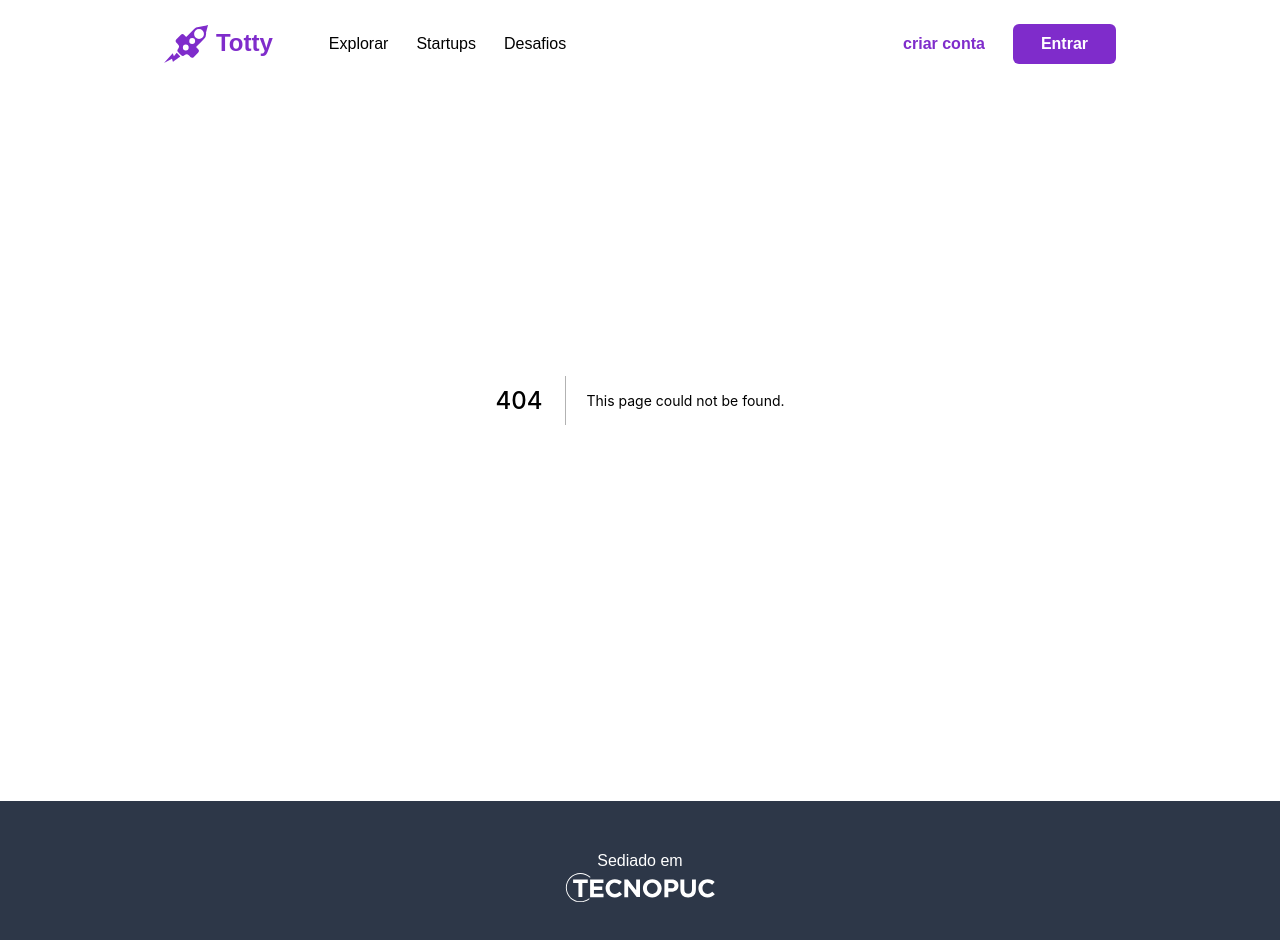
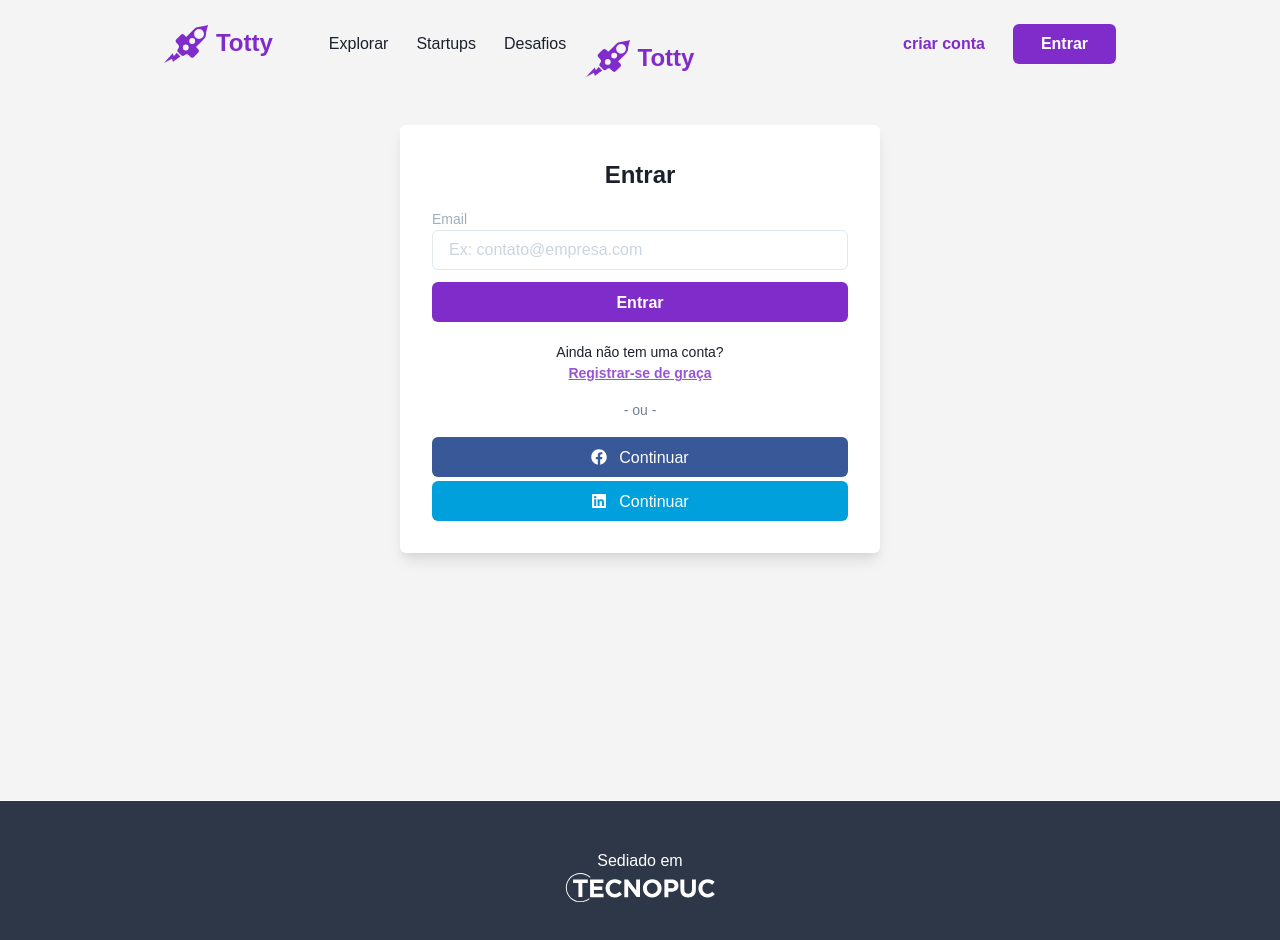
Before and after one commit to guigaribalde/totty-front, a Next.js app: page /account/signin in a window 1280 px wide. Before the commit this address had no page. Shown: the top 940 px of the page. Built offline with nearby package versions, Linux system fonts and the light colour scheme.

Commit message:
feat: account pages added

```diff
--- /dev/null
+++ b/src/pages/account/signin.tsx
@@ -0,0 +1,99 @@
+import { Box, Flex, Text } from '@chakra-ui/react'
+
+import Logo from '@assets/Logo'
+import { Input } from '@components/Input'
+import { Button } from '@components/Button'
+import { FaFacebook, FaLinkedin } from 'react-icons/fa'
+import { useRouter } from 'next/router'
+
+// Entrar
+export default function Signin() {
+  const router = useRouter()
+  function handleSignup() {
+    router.push('/account/signup')
+  }
+  return (
+    <Flex
+      h="100vh"
+      w="100"
+      direction="column"
+      align="center"
+      bgColor={{
+        base: 'white',
+        sm: '#F4F4F4',
+      }}
+    >
+      <Box top="0" padding="10">
+        <Logo />
+      </Box>
+      <Flex
+        shadow={{
+          base: 'none',
+          sm: 'lg',
+        }}
+        bgColor="white"
+        maxW="480px"
+        w="100%"
+        borderRadius="md"
+        m={{
+          base: '0',
+          sm: '2',
+        }}
+        p={{
+          base: '4',
+          sm: '8',
+        }}
+        align="center"
+        justify="center"
+        direction="column"
+      >
+        <Text fontWeight="semibold" fontSize="2xl">
+          Entrar
+        </Text>
+        <Box w="100%" mt="4" mb="3">
+          <Text fontSize="sm" color="gray.400">
+            Email
+          </Text>
+          <Input placeholder="Ex: contato@empresa.com" />
+        </Box>
+        <Button w="100%" mb="5">
+          Entrar
+        </Button>
+        <Box mx="auto" w="100%">
+          <Text textAlign="center" fontSize="sm">
+            Ainda não tem uma conta?
+          </Text>
+          <Text
+            textAlign="center"
+            fontSize="sm"
+            fontWeight="semibold"
+            textDecor="underline"
+            color="brand.400"
+            cursor="pointer"
+            _hover={{ color: 'brand.600' }}
+            transition="all 0.2s ease"
+            onClick={handleSignup}
+          >
+            Registrar-se de graça
+          </Text>
+          <Text fontSize="sm" my="4" textAlign="center" color="gray.500">
+            - ou -
+          </Text>
+
+          <Button colorScheme="facebook" w="100%">
+            <FaFacebook />
+            <Text fontWeight="medium" ml="3">
+              Continuar
+            </Text>
+          </Button>
+          <Button colorScheme="linkedin" w="100%" mt="1">
+            <FaLinkedin />
+            <Text fontWeight="medium" ml="3">
+              Continuar
+            </Text>
+          </Button>
+        </Box>
+      </Flex>
+    </Flex>
+  )
+}
```
Also changed, not shown: src/pages/account/signup.tsx (added, +98 -0 lines).
